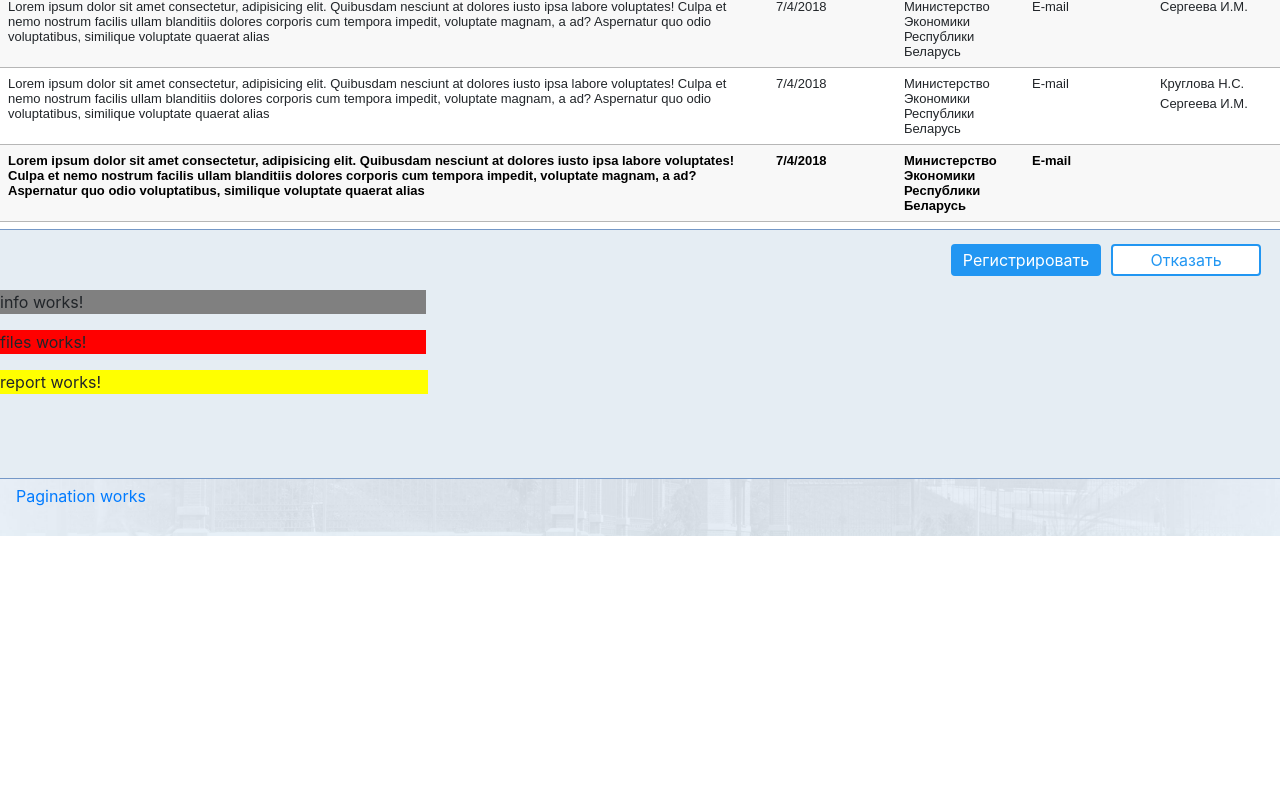
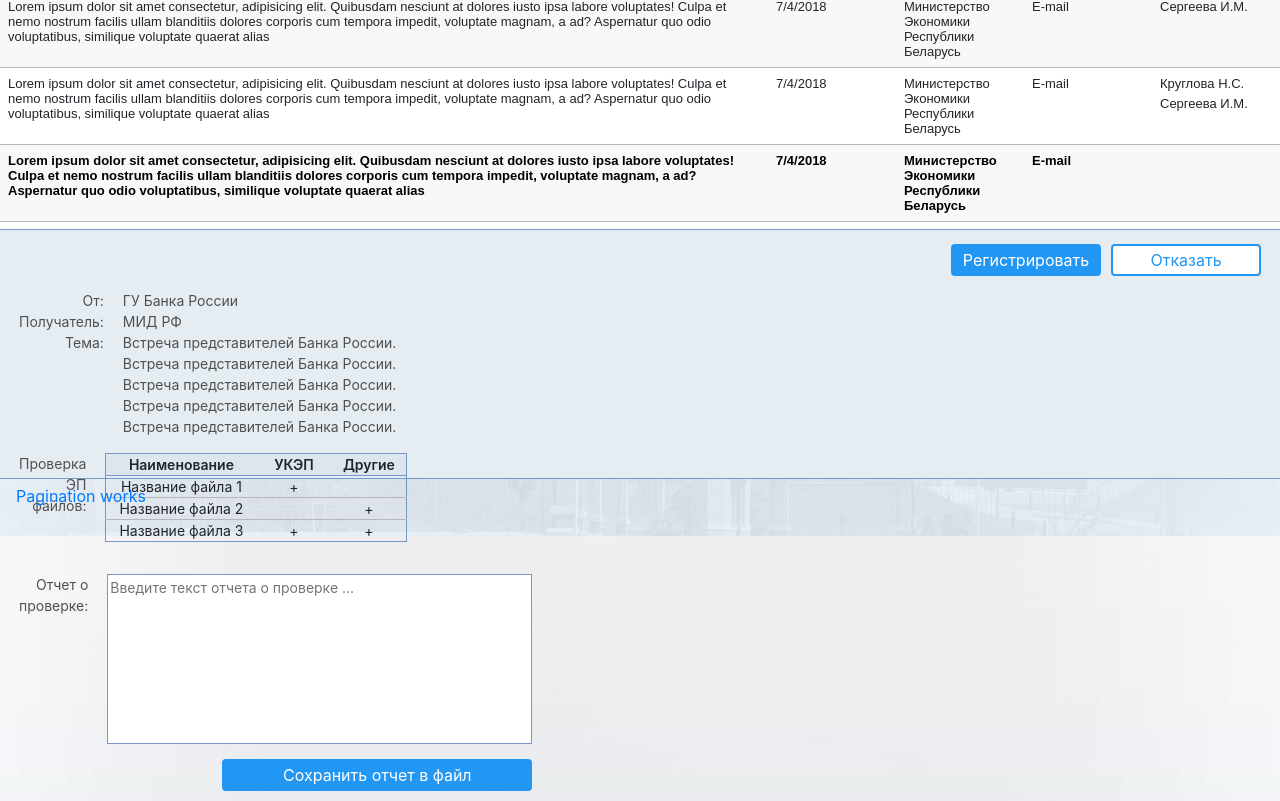
Before and after one commit to IamGrooooot/mr-email-status, an Angular app: page /system/inbox-active in a window 1280 px wide. Shown: the part 264-1065 px from the top of the page. Before the commit the page ends 800 px from the top, so only its background shows below. Built offline with nearby package versions, Linux system fonts and the light colour scheme.

Commit message:
done style from preview vertical

```diff
--- a/src/app/system/shared/components/preview/files/files.component.html
+++ b/src/app/system/shared/components/preview/files/files.component.html
@@ -1,3 +1,35 @@
-<p>
-  files works!
-</p>
+<table class="table mr-file-table-1">
+  <tbody>
+    <tr>
+      <td>Проверка ЭП файлов:</td>
+      <td>
+        <table class="table mr-file-table-2">
+          <thead>
+            <tr>
+              <th style="width: 50%;">Наименование</th>
+              <th style="width: 25%;">УКЭП</th>
+              <th style="width: 25%;">Другие</th>
+            </tr>
+          </thead>
+          <tbody>
+            <tr>
+              <td>Название файла 1</td>
+              <td>+</td>
+              <td></td>
+            </tr>
+            <tr>
+              <td>Название файла 2</td>
+              <td></td>
+              <td>+</td>
+            </tr>
+            <tr>
+              <td>Название файла 3</td>
+              <td>+</td>
+              <td>+</td>
+            </tr>
+          </tbody>
+        </table>
+      </td>
+    </tr>
+  </tbody>
+</table>
--- a/src/app/system/shared/components/preview/files/files.component.sass
+++ b/src/app/system/shared/components/preview/files/files.component.sass
@@ -0,0 +1,37 @@
+.mr-file-table-1
+  color: #505050
+  font-size: 14px
+
+  tr
+    td
+      padding: 0 19px
+      border: 0
+
+      &:first-child
+        width: 15%
+        text-align: right
+        padding-right: 0
+
+.mr-file-table-2
+  border: 1px solid #7598C7
+
+  tr
+    td, th
+      padding: 0
+      text-align: center
+
+    td
+      border-bottom: 1px solid #b6b6b6
+
+      &:first-child
+        text-align: center
+
+    th
+      font-weight: 600
+      border: 0
+      background-color: #dde6ed
+      border-bottom: 1px solid #7598C7
+
+    &:last-child
+      td
+        border: 0
--- a/src/app/system/shared/components/preview/info/info.component.html
+++ b/src/app/system/shared/components/preview/info/info.component.html
@@ -1,3 +1,16 @@
-<p>
-  info works!
-</p>
+<table class="table mr-info-table">
+  <tbody>
+    <tr>
+      <td>От:</td>
+      <td>ГУ Банка России</td>
+    </tr>
+    <tr>
+      <td>Получатель:</td>
+      <td>МИД РФ</td>
+    </tr>
+    <tr>
+      <td>Тема:</td>
+      <td>Встреча представителей Банка России. Встреча представителей Банка России. Встреча представителей Банка России. Встреча представителей Банка России. Встреча представителей Банка России.</td>
+    </tr>
+  </tbody>
+</table>
--- a/src/app/system/shared/components/preview/info/info.component.sass
+++ b/src/app/system/shared/components/preview/info/info.component.sass
@@ -0,0 +1,13 @@
+.mr-info-table
+  color: #505050
+  font-size: 14px
+
+  tr
+    td
+      padding: 0 19px
+      border: 0
+
+      &:first-child
+        width: 15%
+        text-align: right
+        padding-right: 0
--- a/src/app/system/shared/components/preview/preview.component.sass
+++ b/src/app/system/shared/components/preview/preview.component.sass
@@ -1,15 +1,6 @@
 .mr-buttons
     width: 100%
     height: 60px
-
-.mr-info
-    background-color: gray
-
-.mr-files
-    background-color: red
-
-.mr-report
-    background-color: yellow
 
 .mr-preview
     background-color: #e5edf3
--- a/src/app/system/shared/components/preview/report/report.component.html
+++ b/src/app/system/shared/components/preview/report/report.component.html
@@ -1,3 +1,22 @@
-<p>
-  report works!
-</p>
+<table class="table mr-report-table">
+    <tbody>
+      <tr>
+        <td>Отчет о проверке:</td>
+        <td>
+          <textarea
+            class="mr-report-textarea"
+            placeholder="Введите текст отчета о проверке ..."
+            rows="8"
+          ></textarea>
+        </td>
+      </tr>
+      <tr>
+        <td></td>
+        <td>
+          <ul class="nav float-right">
+              <a class="btn-nav-reg-r" href="#">Сохранить отчет в файл</a>
+          </ul>
+        </td>
+      </tr>
+    </tbody>
+  </table>
--- a/src/app/system/shared/components/preview/report/report.component.sass
+++ b/src/app/system/shared/components/preview/report/report.component.sass
@@ -0,0 +1,39 @@
+.mr-report-table
+  color: #505050
+  font-size: 14px
+
+  tr
+    td
+      padding: 0 19px
+      border: 0
+
+      &:first-child
+        width: 15%
+        text-align: right
+        padding-right: 0
+
+$text-color: #505050
+
+.btn-nav-reg-r
+  font-size: 1rem
+  width: 310px
+  margin: 10px 0
+  color: $text-color
+  border-radius: 4px
+  text-align: center
+  padding: 2px
+  border: 2px solid #2196f2
+  background-color: #2196f2
+  color: #fff
+
+  &:hover
+    text-decoration: none
+
+.mr-report-textarea
+  border: 1px solid #7598C7
+  width: 100%
+  resize: none
+  max-height: 170px
+  min-height: 50px
+  min-width: 425px
+  max-width: 100%
```
